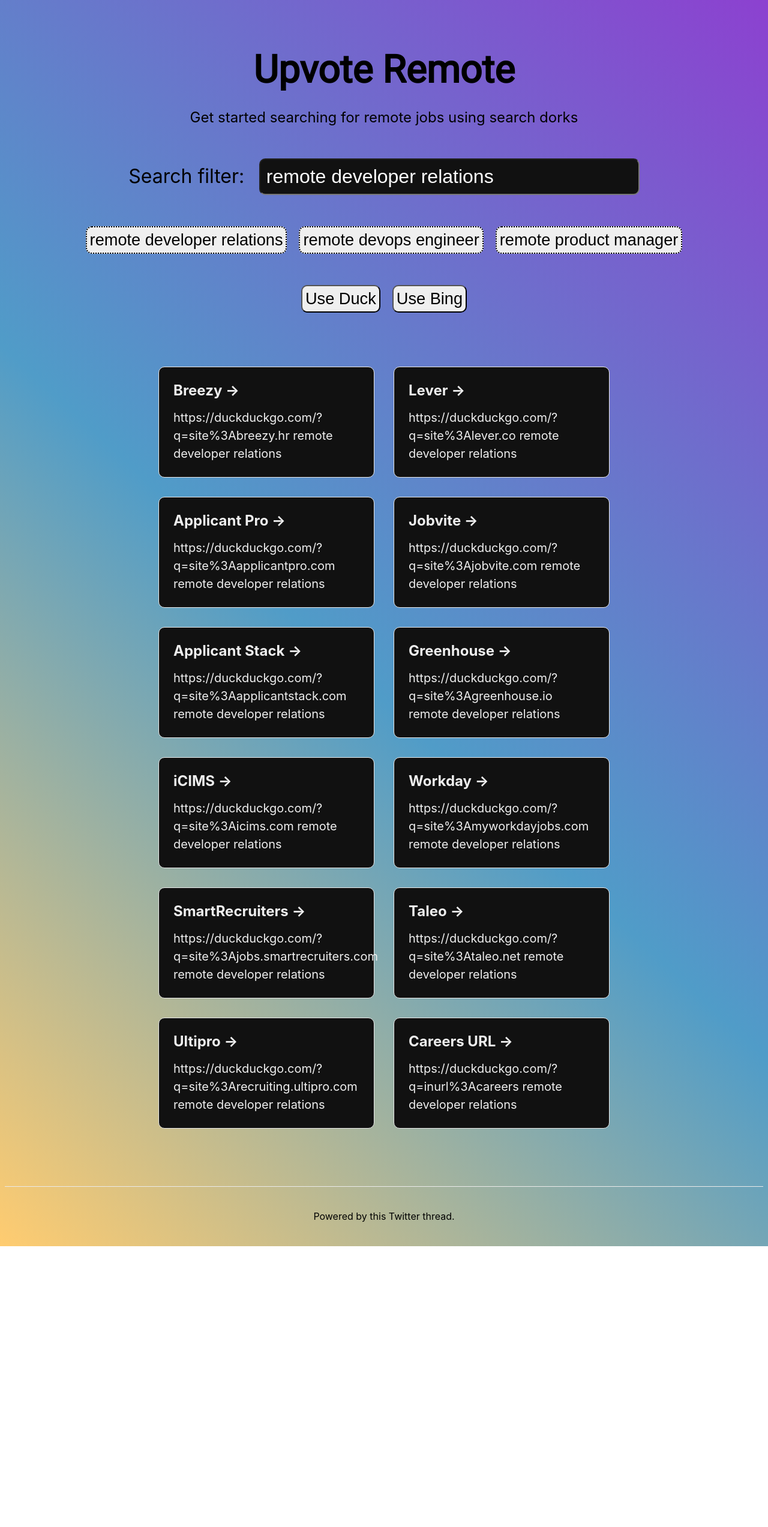
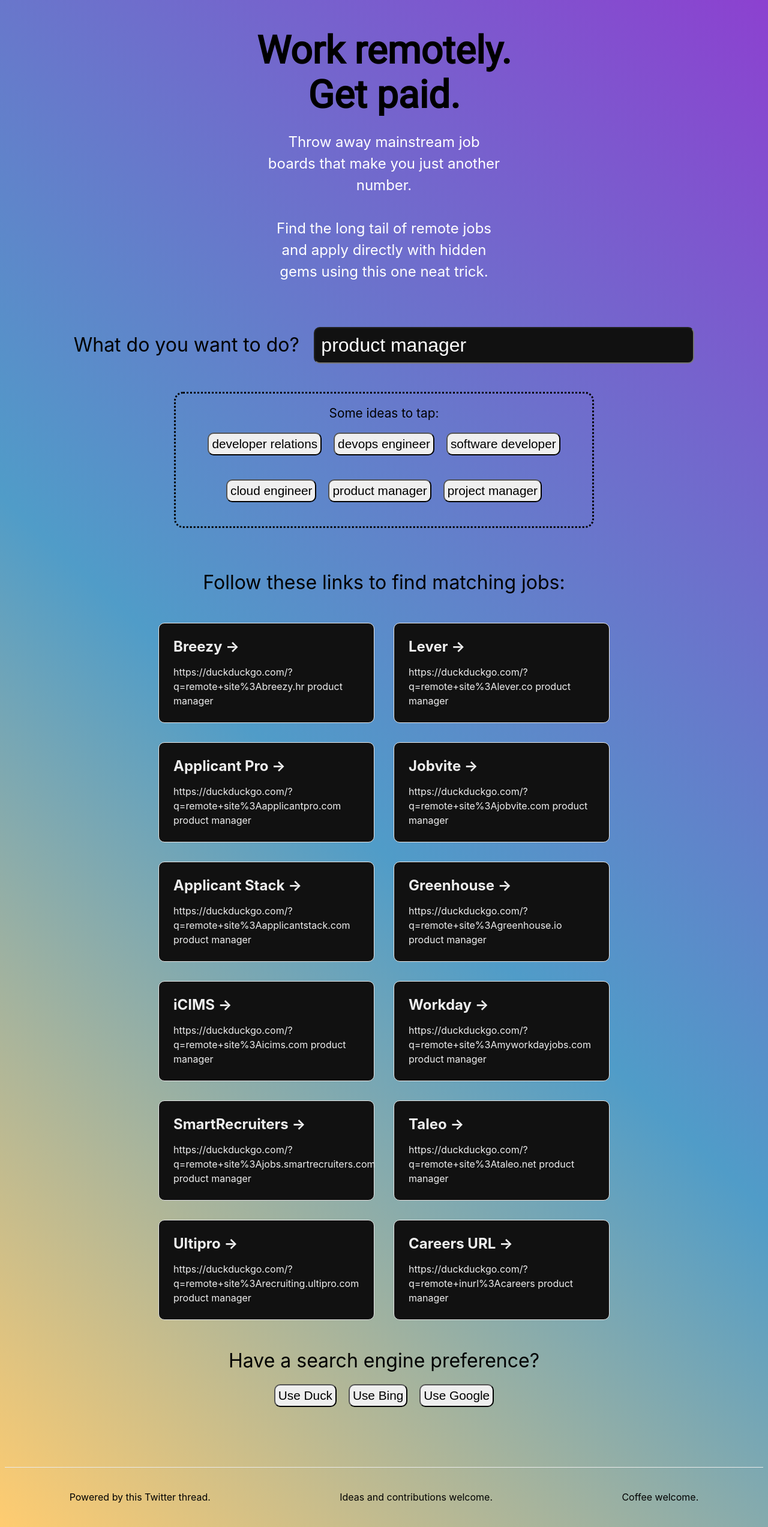
Before and after one commit to bennett-elder/upvoteremote, a Next.js app: page / in a window 1280 px wide. Shown: the whole page at 60% size. Before the commit the page ends 2077 px from the top, so only its background shows below. Built offline with nearby package versions, Linux system fonts and the light colour scheme.

Commit message:
Clean up call to action and behavior based on feedback

```diff
--- a/pages/index.js
+++ b/pages/index.js
@@ -4,8 +4,8 @@
 import { useState, Link } from "react"
 
 export default function Home2() {
-  const [query, setQuery] = useState("remote developer relations")
-  const [searchEngine, setSearchEngine] = useState("https://duckduckgo.com/?q=")
+  const [query, setQuery] = useState("product manager")
+  const [searchEngine, setSearchEngine] = useState("https://duckduckgo.com/?q=remote+")
 
   const links = [
     {
@@ -67,11 +67,15 @@
   };
 
   const setToDuck = (event) => {
-    setSearchEngine("https://duckduckgo.com/?q=")
+    setSearchEngine("https://duckduckgo.com/?q=remote+")
   }
 
   const setToBing = (event) => {
-    setSearchEngine("https://www.bing.com/search?q=")
+    setSearchEngine("https://www.bing.com/search?q=remote+")
+  }
+
+  const setToGoogle = (event) => {
+    setSearchEngine("https://www.google.com/search?q=remote+")
   }
 
   const setFilterValue = (event) => {
@@ -91,28 +95,31 @@
 
       <main className={styles.main}>
         <h1 className={styles.title}>
-          Upvote Remote
+          Work remotely.<br />Get paid.
         </h1>
 
         <p className={styles.description}>
-          Get started searching for remote jobs using search dorks
+          Throw away mainstream job boards that make you just another number.<br /><br />Find the long tail of remote jobs and apply directly with hidden gems using this one neat trick.
         </p>
 
-        <p>
-          <label className={styles.searchFilter} htmlFor="searchFilter">Search filter:</label>&nbsp;
+        <p className={styles.searchFilterSection}>
+          <label className={styles.searchFilter} htmlFor="searchFilter">What do you want to do?</label>&nbsp;
           <input className={styles.searchFilter} id="searchFilter" size="30"
-            onChange={ updateQuery } value={query} placeholder="remote developer relations" />
+            onChange={ updateQuery } value={query} placeholder="something something cloud" />
         </p>
 
-        <p>
-          <button className={styles.searchFilterTitle} onClick={ setFilterValue } value='remote developer relations'>remote developer relations</button>
-          <button className={styles.searchFilterTitle} onClick={ setFilterValue } value='remote devops engineer'>remote devops engineer</button>
-          <button className={styles.searchFilterTitle} onClick={ setFilterValue } value='remote product manager'>remote product manager</button>
+        <p className={styles.someIdeas}>
+          Some ideas to tap:<br />
+          <button className={styles.searchFilterTitle} onClick={ setFilterValue } value='developer relations'>developer relations</button>
+          <button className={styles.searchFilterTitle} onClick={ setFilterValue } value='devops engineer'>devops engineer</button>
+          <button className={styles.searchFilterTitle} onClick={ setFilterValue } value='software developer'>software developer</button>
+          <button className={styles.searchFilterTitle} onClick={ setFilterValue } value='cloud engineer'>cloud engineer</button>
+          <button className={styles.searchFilterTitle} onClick={ setFilterValue } value='product manager'>product manager</button>
+          <button className={styles.searchFilterTitle} onClick={ setFilterValue } value='project manager'>project manager</button>
         </p>
 
-        <p>
-          <button className={styles.searchEngine} onClick={ setToDuck }>Use Duck</button>
-          <button className={styles.searchEngine} onClick={ setToBing }>Use Bing</button>
+        <p className={styles.boardPossibilities}>
+          Follow these links to find matching jobs:
         </p>
 
         <div className={styles.grid}>
@@ -126,6 +133,13 @@
             ))
           }
         </div>
+
+        <p className={styles.preferredSearchEngine}>
+          Have a search engine preference?<br />
+          <button className={styles.searchEngine} onClick={ setToDuck }>Use Duck</button>
+          <button className={styles.searchEngine} onClick={ setToBing }>Use Bing</button>
+          <button className={styles.searchEngine} onClick={ setToGoogle }>Use Google</button>
+        </p>
       </main>
 
       <footer className={styles.footer}>
@@ -136,6 +150,20 @@
         >
           Powered by this Twitter thread.
         </a>
+        <a
+          href="https://github.com/bennett-elder/upvoteremote/issues"
+          target="_blank"
+          rel="noopener noreferrer"
+        >
+          Ideas and contributions welcome.
+        </a>
+        <a
+          href="https://ko-fi.com/upvoteremote"
+          target="_blank"
+          rel="noopener noreferrer"
+        >
+          Coffee welcome.
+        </a>
       </footer>
     </div>
   )
--- a/styles/Home.module.css
+++ b/styles/Home.module.css
@@ -11,7 +11,7 @@
 }
 
 .main {
-  padding: 5rem 0;
+  padding: 3rem 0;
   flex: 1;
   display: flex;
   flex-direction: column;
@@ -51,6 +51,7 @@
   line-height: 1.15;
   font-size: 4rem;
   font-family: 'Roboto', sans-serif;
+  color: black;
 }
 
 .title,
@@ -61,6 +62,8 @@
 .description {
   line-height: 1.5;
   font-size: 1.5rem;
+  color: white;
+  max-width: 400px;
 }
 
 .code {
@@ -70,6 +73,10 @@
   font-size: 1.1rem;
   font-family: Menlo, Monaco, Lucida Console, Liberation Mono, DejaVu Sans Mono,
     Bitstream Vera Sans Mono, Courier New, monospace;
+}
+
+.searchFilterSection {
+  margin-top: 40px;
 }
 
 .searchFilter {
@@ -84,19 +91,38 @@
   padding: 10px;
 }
 
+p.someIdeas {
+  font-size: 1.3rem;
+  padding: 20px;
+  border-style: dotted;
+  border-radius: 15px;
+  max-width: 700px;
+  text-align: center;
+}
+
 button.searchFilterTitle {
   padding: 5px;
-  border-style: dotted;
   border-radius: 10px;
-  margin: 10px;
-  font-size: 1.7rem;
+  margin: 20px 10px;
+  font-size: 1.3rem;
+}
+
+p.preferredSearchEngine {
+  font-size: 2rem;
+  max-width: 1200px;
+  text-align: center;
 }
 
 button.searchEngine {
   padding: 5px;
   border-radius: 10px;
-  margin: 10px;
-  font-size: 1.7rem;
+  margin: 20px 10px;
+  font-size: 1.3rem;
+}
+
+p.boardPossibilities {
+  font-size: 2rem;
+  margin-top: 50px;
 }
 
 .grid {
@@ -105,7 +131,6 @@
   justify-content: center;
   flex-wrap: wrap;
   max-width: 800px;
-  margin-top: 3rem;
 }
 
 .card {
@@ -140,7 +165,7 @@
 
 .card p {
   margin: 0;
-  font-size: 1.25rem;
+  font-size: 1rem;
   line-height: 1.5;
 }
 
```
